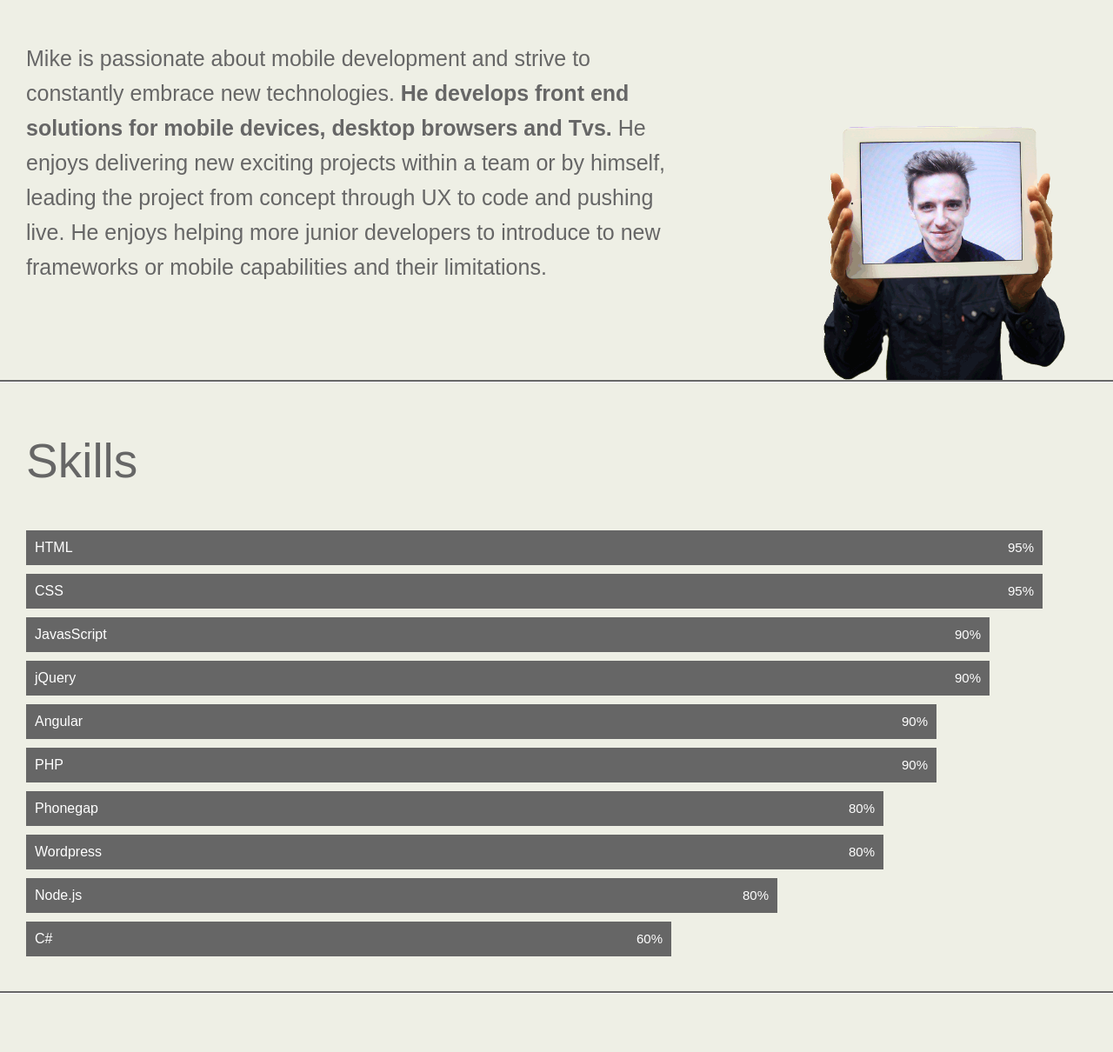
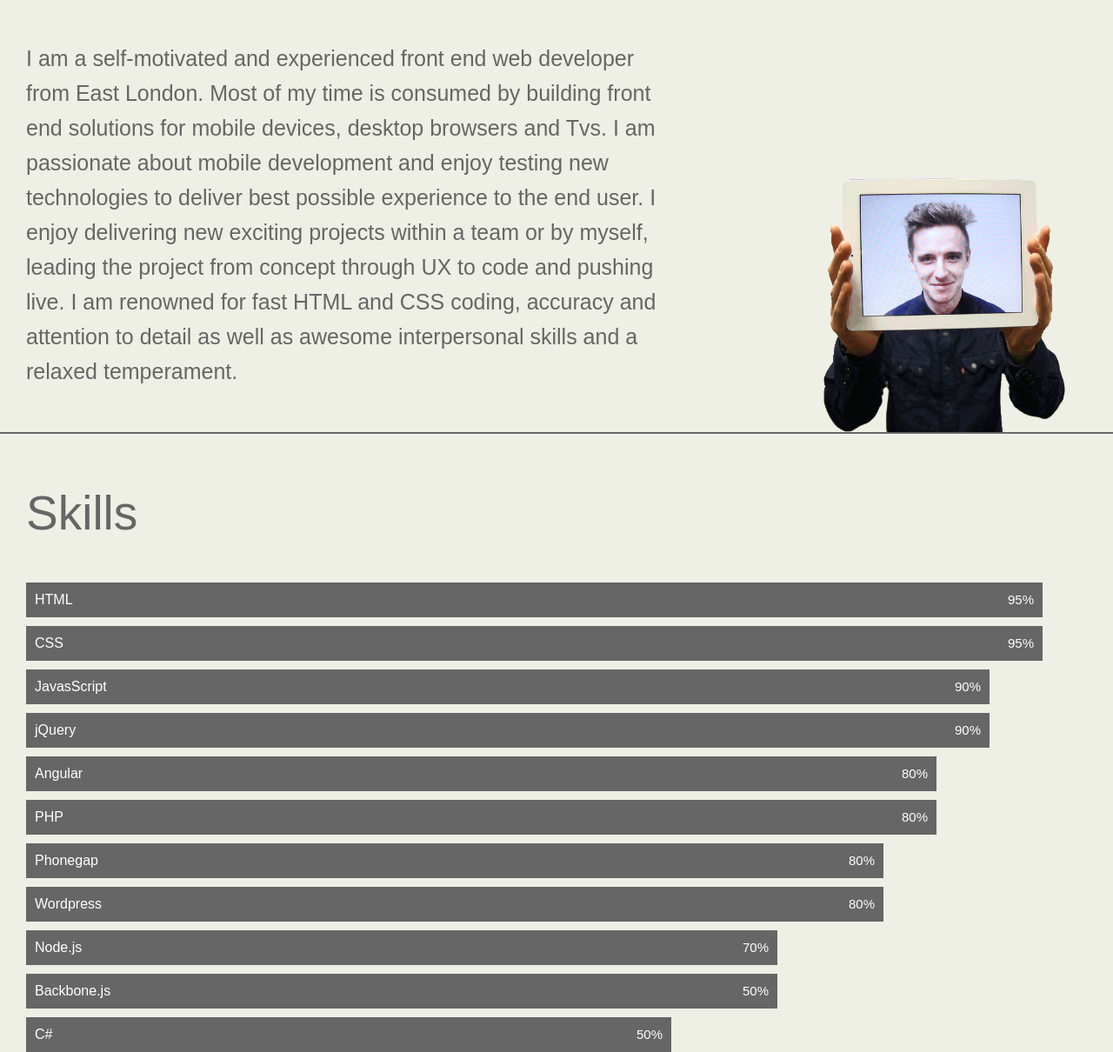
Before and after one commit to Mobile-Mike/portfolio, a plain HTML site: page index.html in a window 1280 px wide. Shown: the part 213-1423 px from the top of the page at 87% size. Drawn offline with nearby package versions, Linux system fonts and the light colour scheme.

Commit message:
Update html

```diff
--- a/index.html
+++ b/index.html
@@ -5,18 +5,16 @@
   <title>Mike Marciniak | Web Development</title>
   <meta name="viewport" content="width=device-width; initial-scale=1.0; maximum-scale=1.0; user-scalable=0;">
   <meta name="description" content="The web design portfolio of Mike Marciniak">
-<meta name="keywords" content="mike marciniak, soc, brzydki, web, website, websites, freelance, responsive, mobile, mobile design, development, responsive development, web development, unique, fun, developer, typography, small business, small business web development, contract, Web Dev contract">
+  <meta name="keywords" content="mike marciniak, soc, brzydki, web, website, websites, freelance, responsive, mobile, mobile design, development, responsive development, front end developer,front end developer contract, web development, unique, fun, developer, typography, small business, small business web development, contract, Web Dev contract">
   <link rel="stylesheet" href="style.css" type="text/css" media="screen" />
-<!--  -->
-
   <script src="https://ajax.googleapis.com/ajax/libs/jquery/1.10.2/jquery.min.js"></script>
-
-
-
 </head>
 <body>
+<!-- Hi there, I see you spying on the code. Good for you, this a template i made for my portfolio. -->
 
+<!-- I plan to make it open source and share it with others, as own website is always hardest ;) -->
 
+<!-- Cheers, thanks for droping by -->
 
 <header class="nav-down">
 
@@ -33,9 +31,9 @@
     <h1>About</h1>
 
     <p class="aboutMike">
-      Mike is passionate about mobile development and strive to constantly embrace new technologies.
-      <strong> He develops front end solutions for mobile devices, desktop browsers and Tvs.</strong>
-      He enjoys delivering new exciting projects within a team or by himself, leading the project from concept through UX to code and pushing live. He enjoys helping more junior developers to introduce to new frameworks or mobile capabilities and their limitations.
+      I am a self-motivated and experienced front end web developer from East London. Most of my time is consumed by building front end solutions for mobile devices, desktop browsers and Tvs. I am passionate about mobile development and enjoy testing new technologies to deliver best possible experience to the end user. I enjoy delivering new exciting projects within a team or by myself, leading the project from concept through UX to code and pushing live. I am renowned for fast HTML and CSS coding, accuracy and attention to detail as well as awesome interpersonal skills and a relaxed temperament.
+
+
     </p>
 
 </div>
@@ -48,12 +46,13 @@
     <li class="css">CSS<span>95%</span></li>
     <li class="js">JavasScript<span>90%</span></li>
     <li class="jquery">jQuery<span>90%</span></li>
-    <li class="angular">Angular<span>90%</span></li>
-    <li class="php">PHP<span>90%</span></li>
+    <li class="angular">Angular<span>80%</span></li>
+    <li class="php">PHP<span>80%</span></li>
     <li class="phonegap">Phonegap<span>80%</span></li>
     <li class="wordpress">Wordpress<span>80%</span></li>
-    <li class="node">Node.js<span>80%</span></li>
-    <li class="csharp">C#<span>60%</span></li>
+    <li class="node">Node.js<span>70%</span></li>
+    <li class="node">Backbone.js<span>50%</span></li>
+    <li class="csharp">C#<span>50%</span></li>
   </ul>
 </div>
 
@@ -85,6 +84,8 @@
 
   </div>
 
+<!--   This application went down for some reason, happy to talk about it as it used interesting technologies for our affiliate marketing dep.
+      [HTML / CSS / Sencha touch / Phonegap / Wordpress / JSON / Analytics / Translations]
   <div class="project">
 
       <p>Casino app</p>
@@ -95,7 +96,7 @@
       <p>HTML / CSS / Sencha touch / Phonegap / Wordpress / JSON / Analytics / Translations </p>
       <a href="https://itunes.apple.com/gb/app/casino-app-offers-bonuses/id739066904?ls=1&mt=8" >https://itunes.apple.com/gb/app/casino-app-offers-bonuses/</a>
 
-  </div>
+  </div> -->
 
   <div class="project">
 
@@ -125,9 +126,9 @@
       <a href="#" >Project no longer live</a>
   </div>
 </div>
-</div>
 
-<div class="contact" >
+
+<div class="contact">
   <div id="contact"></div>
   <h1>Contact:</h1>
 
@@ -144,7 +145,6 @@
   <a href="https://www.instagram.com/mobile_mike_/"><img width="50" height="50" src="instagram.png" />Instagram</a>
 
   <a href="http://uk.linkedin.com/pub/michael-marciniak/19/446/36/"><img width="50" height="50" src="linkedin.png" />LinkedIn</a>
-
 
 </div>
 
--- a/style.css
+++ b/style.css
@@ -252,6 +252,7 @@
 .contact a img{
 	float:left;
 	margin-top:-15px;
+	margin-right:10px;
 }
 /* / CONTACT */
 
```
Also changed, not shown: peugeot301.png (added), 1 other file. Lines whose indentation alone changed are shown as unchanged.
